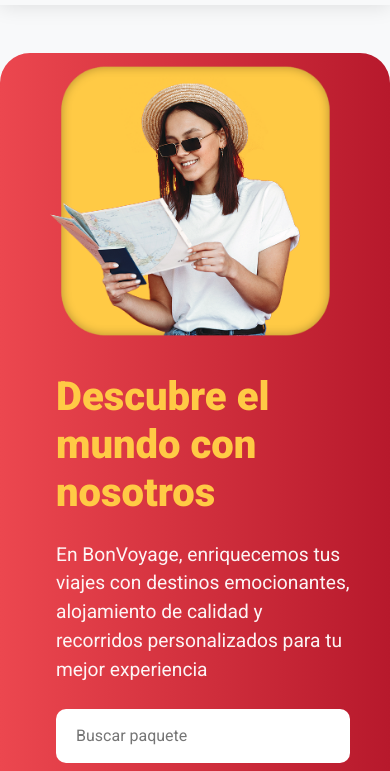
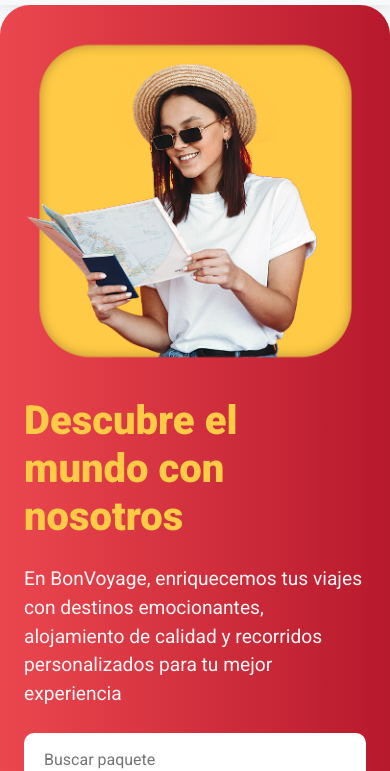
Before and after one commit to nicolassequeira11/bonvoyage, a website: page index.html in a window 390 px wide. Shown: the part 81-852 px from the top of the page. Drawn offline with nearby package versions, Linux system fonts and the light colour scheme; no server answers.

Commit message:
ajustes responsive

```diff
--- a/index.html
+++ b/index.html
@@ -68,13 +68,13 @@
     <main>
       <!-- SEARCH -->
 
-      <section class="banner container mt-5 px-5">
+      <section class="banner container mt-lg-5 px-4 px-sm-5">
 
         <div class="banner__search-container col-12 col-lg-5 my-4">
           <search>
             <h3 class="banner__search-title col-12 mb-4">Descubre el mundo con nosotros</h3>
             <p class="banner__search-subtitle col-12 mb-4">En BonVoyage, enriquecemos tus viajes con destinos emocionantes, alojamiento de calidad y recorridos personalizados para tu mejor experiencia</p>
-            <form action="search" class="banner__search-form col-12">
+            <form action="search" class="banner__search-form mb-2 mb-md-0 col-12">
               <input type="search" id="input-search" autocomplete="off"
                 class="banner__search-input col-12" placeholder="Buscar paquete">
             </form>
@@ -82,7 +82,7 @@
           </search>
         </div>
 
-        <div class="banner__img-container col-12 col-lg-5 me-3">
+        <div class="banner__img-container col-12 col-lg-5 mt-4 mt-md-0 me-md-3">
           <img src="media/banner-img2.png" class="banner__img col-12" alt="">
         </div>
 
```
